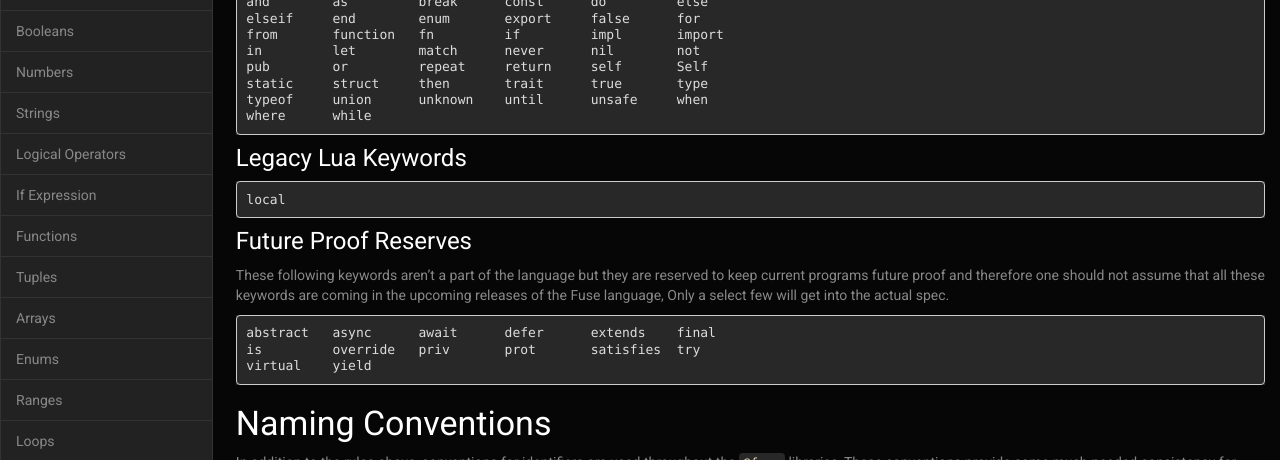
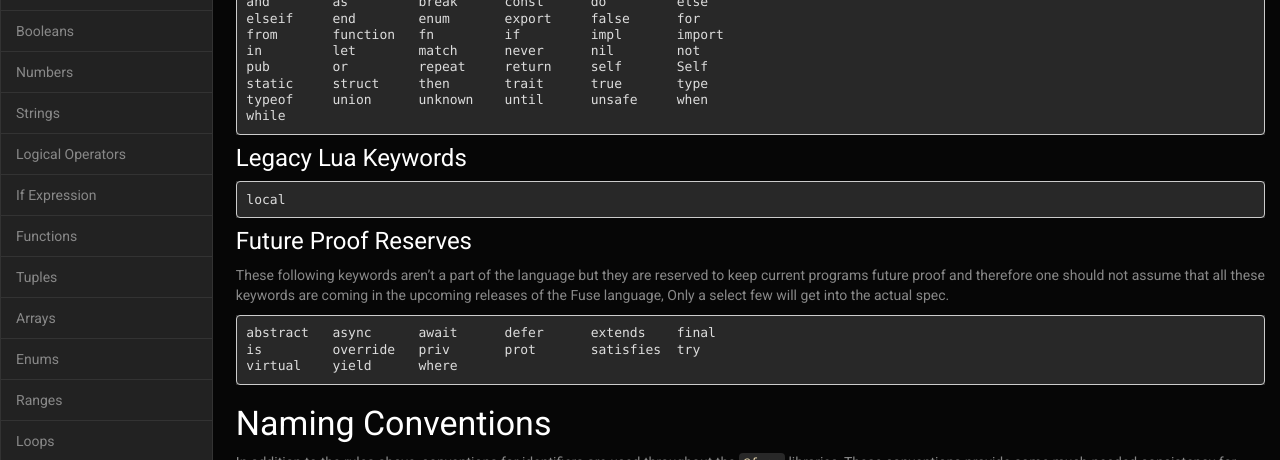
Before and after one commit to fuse-lang/fuse-lang.github.io, a Jekyll site: the page built from _docs/language/01-identifiers.md, in a window 1280 px wide and 900 px high, scrolled down 293 px. Shown: the part 266-726 px from the top of the window. Built offline with Jekyll 4.4.1, drawn with Linux system fonts in a browser that asks for light colours; part of the change alters nothing that is shown.

````diff
--- a/_docs/language/01-identifiers.md
+++ b/_docs/language/01-identifiers.md
@@ -31,7 +31,7 @@ in         let        match      never      nil        not
 pub        or         repeat     return     self       Self
 static     struct     then       trait      true       type
 typeof     union      unknown    until      unsafe     when
-where      while
+while
 ```
 
 #### Legacy Lua Keywords
@@ -47,7 +47,7 @@ These following keywords aren't a part of the language but they are reserved to
 ```
 abstract   async      await      defer      extends    final
 is         override   priv       prot       satisfies  try
-virtual    yield
+virtual    yield      where
 ```
 
 ### Naming Conventions
````
